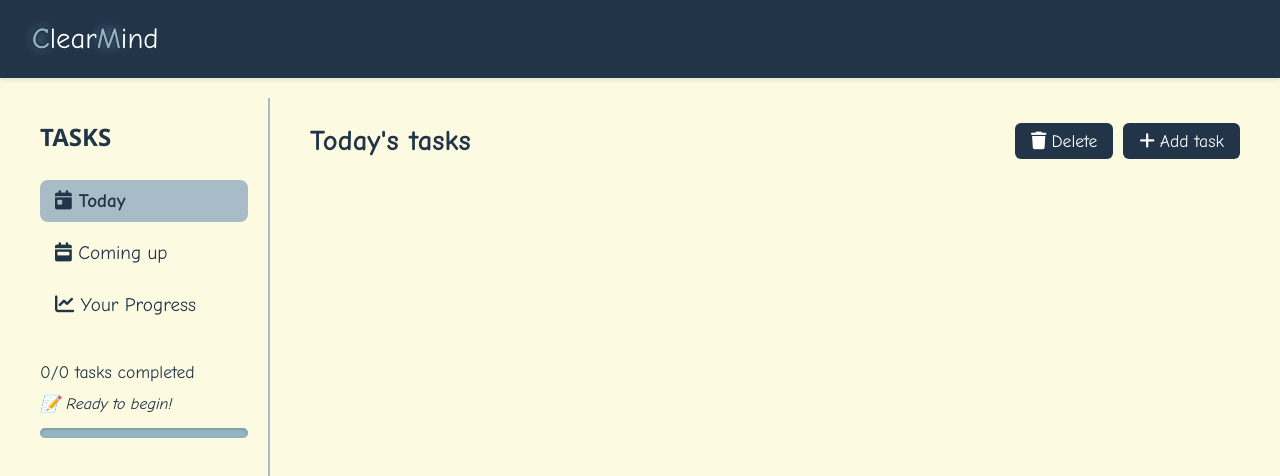
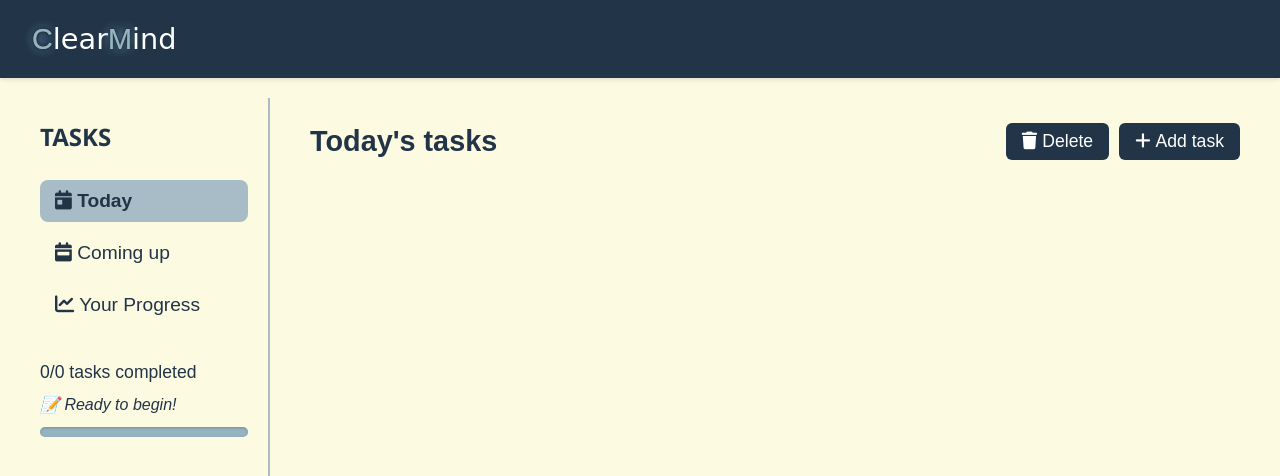
Before and after one commit to SalahEddine-Ra/To-do-liste, a plain HTML site: page index.html in a window 1280 px wide. Shown: the top 476 px of the page. Drawn offline with Linux system fonts and the light colour scheme.

Commit message:
Update style.css

```diff
--- a/style.css
+++ b/style.css
@@ -4,7 +4,8 @@
     --color-background: #fdfae2;
     --color-card: #A7BCC7;
     --color-text: #213448;
-    --font-handwriting:  'Comic Sans MS';
+    --font-handwriting:  'Poppins', sans-serif;
+    --font-logo: 'Satisfy', cursive;
     --color-success: #4CAF50;
     --color-error: #F44336;
     --color-warning: #FF9800;
@@ -51,7 +52,7 @@ body {
 }
 #logo span {
     color: var(--color-secondary);
-    font-family: var(--font-handwriting);
+    font-family: var(--font-logo);
     text-shadow: 0 0 5px var(--color-primary), 0 0 10px rgb(247, 247, 254), 0 0 15px rgb(176, 183, 255);
 }
 
@@ -124,7 +125,7 @@ body {
 }
 
 .header h1 {
-    font-family: var(--font-handwriting);
+    font-family: var(--font-logo);
     font-size: 1.8rem;
     color: white;
     font-weight: normal;
@@ -450,7 +451,6 @@ body {
     justify-content: center;
 }
 
-/* Add this to your CSS */
 .task-card {
     position: relative;
     cursor: pointer;
@@ -475,6 +475,7 @@ body {
 .task-card:hover .edit-hint {
     display: inline;
 }
+
 
 /* Pagination */
 .pagination {
```
